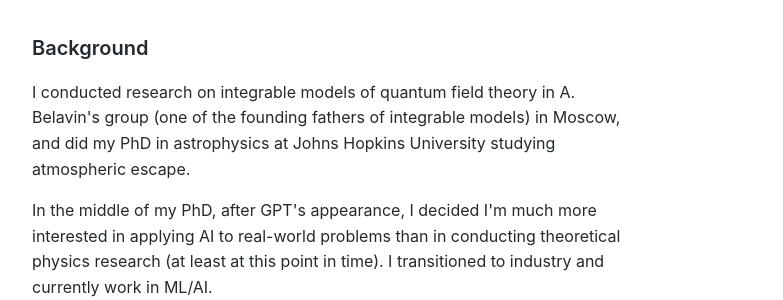
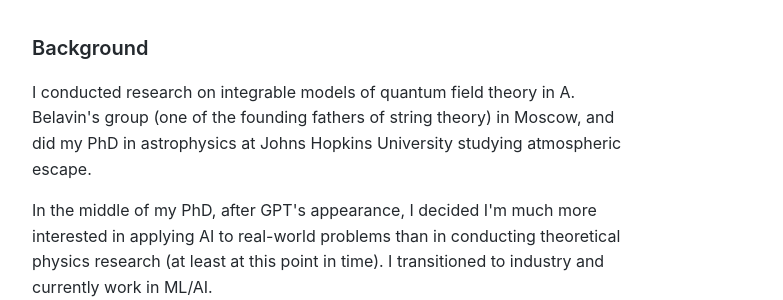
Before and after one commit to TatianaUshakova/TatianaUshakova.github.io, a Jekyll site: the page built from index.html, in a window 1280 px wide. Shown: the part 263-563 px from the top of the page, without its empty margins (248-1031 px from the left). Built offline with Jekyll 4.4.1, drawn with Linux system fonts in a browser that asks for light colours.

Commit message:
Correct Belavin description to founding father of string theory
- Fix description from "integrable models" to "string theory"
- Update both homepage and about page

🤖 Generated with [Claude Code](https://claude.ai/code)

Co-Authored-By: Claude <noreply@anthropic.com>

```diff
--- a/about.html
+++ b/about.html
@@ -18,7 +18,7 @@ title: About
         <section class="background">
             <h2>Background</h2>
             <p>
-                I conducted research on integrable models of quantum field theory in A. Belavin's group (one of the founding fathers of integrable models) in Moscow, and did my PhD in astrophysics at Johns Hopkins University studying atmospheric escape.
+                I conducted research on integrable models of quantum field theory in A. Belavin's group (one of the founding fathers of string theory) in Moscow, and did my PhD in astrophysics at Johns Hopkins University studying atmospheric escape.
             </p>
             <p>
                 In the middle of my PhD, after GPT's appearance, I decided I'm much more interested in applying AI to real-world problems than in conducting theoretical physics research (at least at this point in time). I transitioned to industry and currently work in ML/AI.
--- a/index.html
+++ b/index.html
@@ -17,7 +17,7 @@ layout: default
         <section class="background">
             <h2>Background</h2>
             <p>
-                I conducted research on integrable models of quantum field theory in A. Belavin's group (one of the founding fathers of integrable models) in Moscow, and did my PhD in astrophysics at Johns Hopkins University studying atmospheric escape.
+                I conducted research on integrable models of quantum field theory in A. Belavin's group (one of the founding fathers of string theory) in Moscow, and did my PhD in astrophysics at Johns Hopkins University studying atmospheric escape.
             </p>
             <p>
                 In the middle of my PhD, after GPT's appearance, I decided I'm much more interested in applying AI to real-world problems than in conducting theoretical physics research (at least at this point in time). I transitioned to industry and currently work in ML/AI.
```
